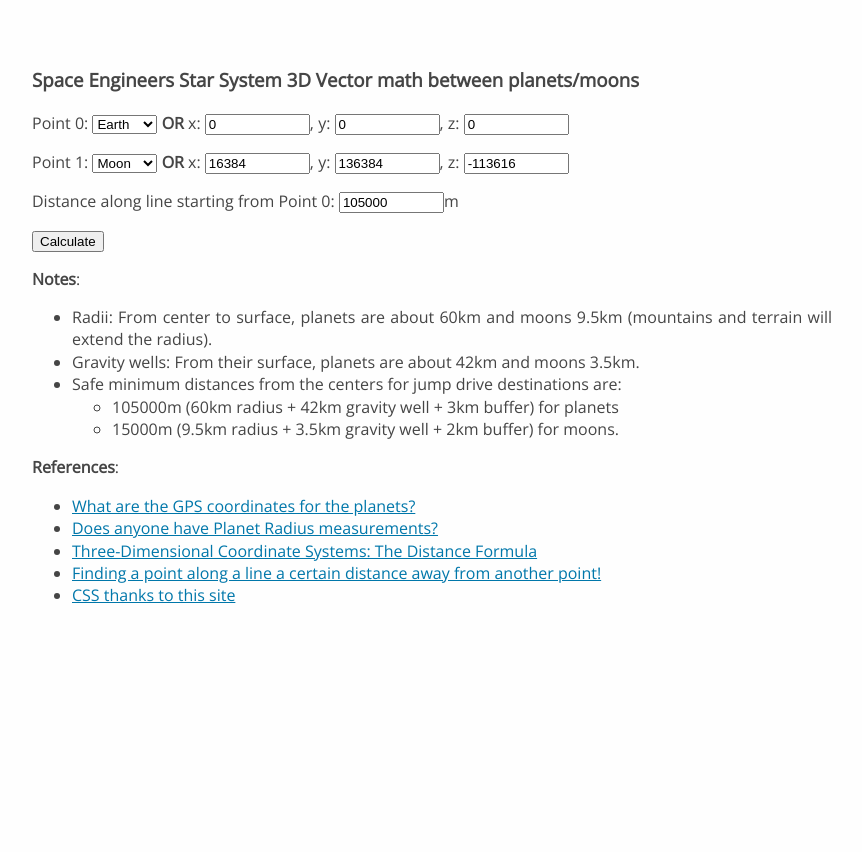
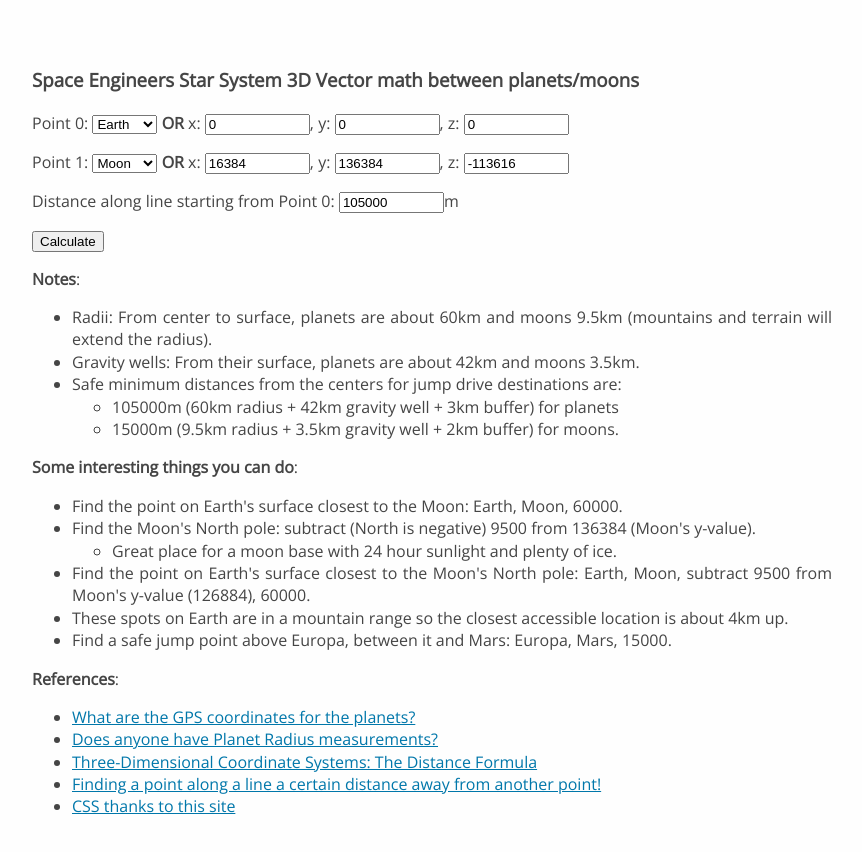
Before and after one commit to skehlet/space-engineers-gps-vector-math, a plain HTML site: page index.html in a window 1280 px wide. Shown: the whole page, without its empty margins (208-1070 px from the left). Before the commit the page ends 800 px from the top, so only its background shows below. Drawn offline with nearby package versions, Linux system fonts and the light colour scheme.

Commit message:
added things to do

```diff
--- a/index.html
+++ b/index.html
@@ -224,6 +224,21 @@ div#work {
 			</ul>
 		</ul>
 	</p>
+
+	<p><b>Some interesting things you can do</b>:
+		<ul>
+		<li>Find the point on Earth's surface closest to the Moon: Earth, Moon, 60000.
+		<li>Find the Moon's North pole: subtract (North is negative) 9500 from 136384 (Moon's y-value).
+			<ul>
+			<li>Great place for a moon base with 24 hour sunlight and plenty of ice.
+			</ul>
+		<li>Find the point on Earth's surface closest to the Moon's North pole: Earth, Moon, subtract 9500
+			from Moon's y-value (126884), 60000.
+		<li>These spots on Earth are in a mountain range so the closest accessible location is about 4km up.
+		<li>Find a safe jump point above Europa, between it and Mars: Europa, Mars, 15000.
+		</ul>
+	</p>
+
 	<p><b>References</b>:
 		<ul>
 		<li><a href="https://www.reddit.com/r/spaceengineers/comments/9175ds/what_are_the_gps_coordinates_for_the_planets/"
```
